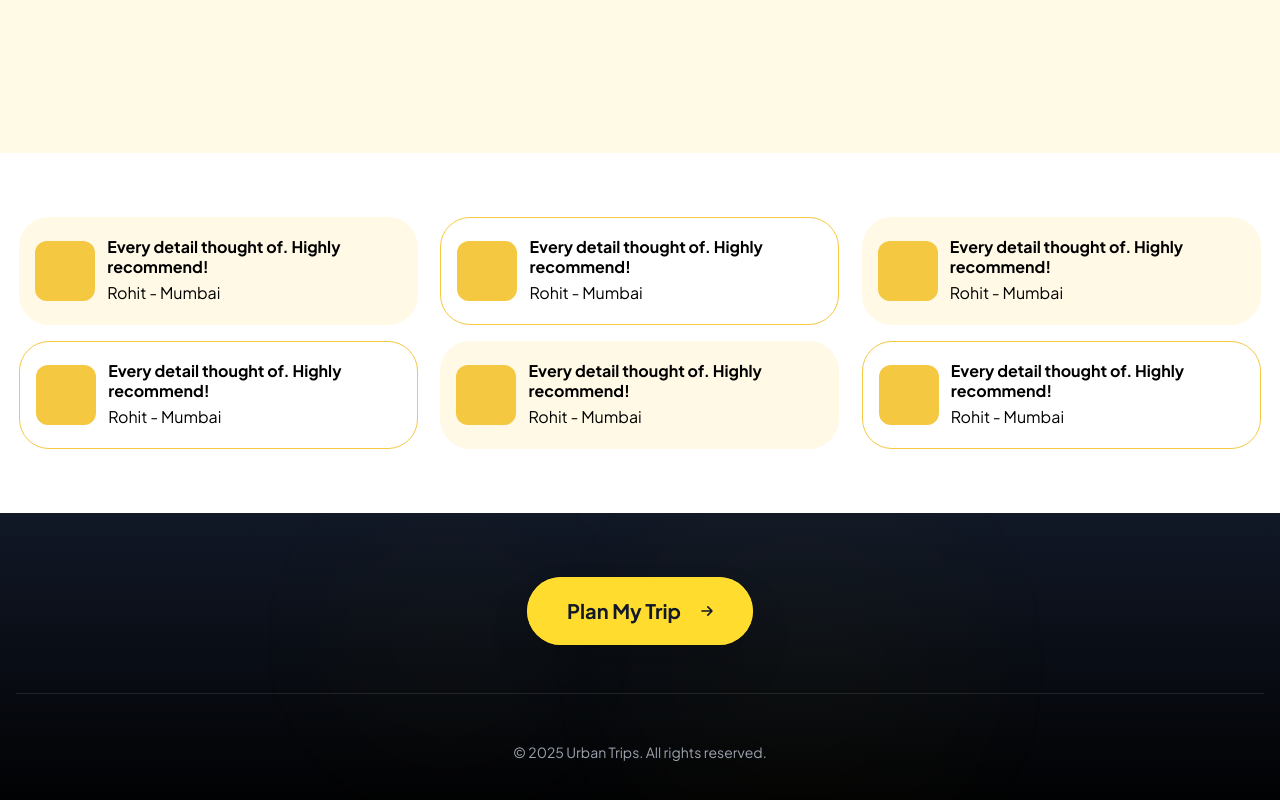
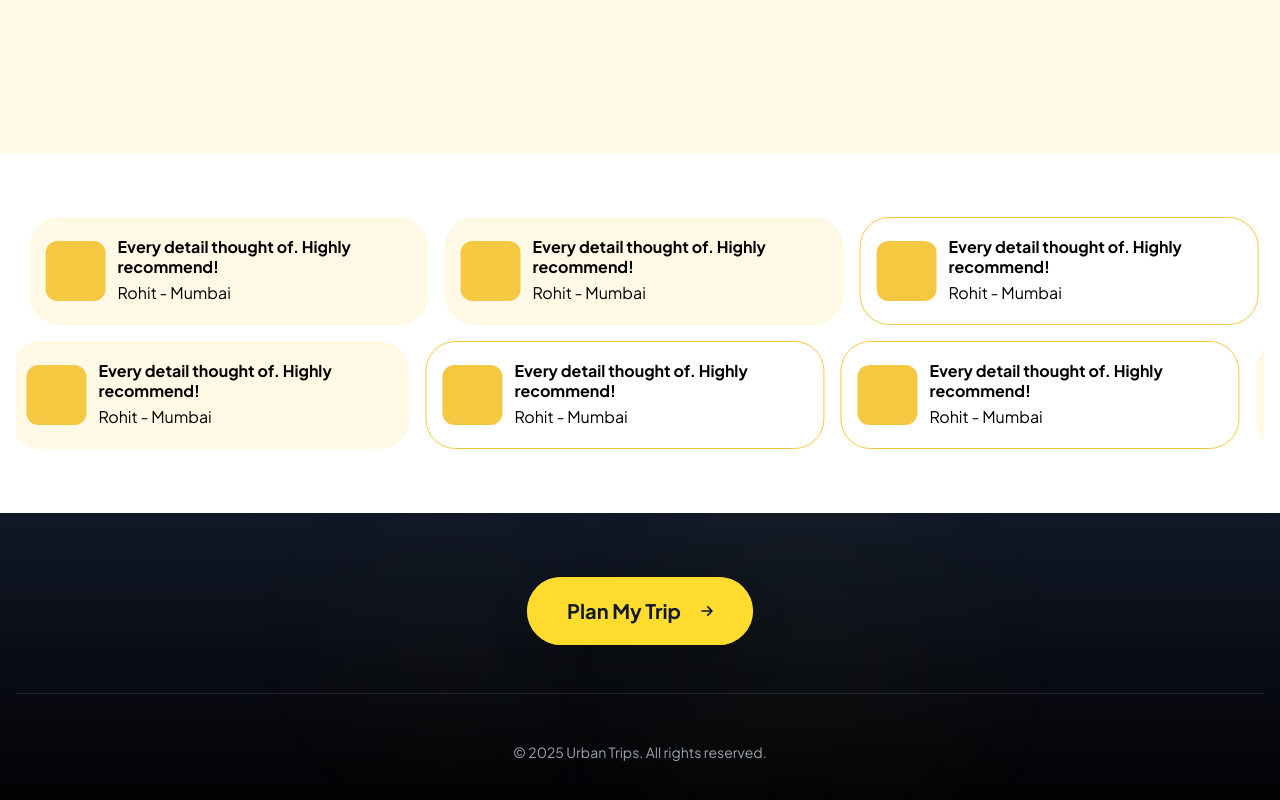
Before and after one commit to urbantrips/ut-client, a Next.js app: page / in a window 1280 px wide. Shown: the part 5373-6173 px from the top of the page. Built offline with nearby package versions, Linux system fonts and the light colour scheme.

Commit message:
add marquee

```diff
--- a/src/components/features/testimonials-section.tsx
+++ b/src/components/features/testimonials-section.tsx
@@ -8,17 +8,16 @@ export function TestimonialsSection() {
     { name: "Rohit", location: "Mumbai" },
   ];
 
-  return (
-    <section className="py-16 px-4 bg-white">
-      <div className="max-w-7xl mx-auto">
-        <div className="grid grid-cols-3 gap-4 justify-items-center">
-          {testimonials.map((testimonial, index) => {
-            const isYellowBackground = index % 2 === 0;
+  const firstRow = testimonials.slice(0, 3);
+  const secondRow = testimonials.slice(3, 6);
+
+  const renderCard = (testimonial: { name: string; location: string }, index: number, rowIndex: number) => {
+    const isYellowBackground = (rowIndex * 3 + index) % 2 === 0;
 
     return (
       <div
-                key={index}
-                className="flex items-center"
+        key={`${rowIndex}-${index}`}
+        className="flex items-center flex-shrink-0"
         style={{
           width: '399px',
           height: '108px',
@@ -51,7 +50,29 @@ export function TestimonialsSection() {
         </div>
       </div>
     );
-          })}
+  };
+
+  return (
+    <section className="py-16 px-4 bg-white overflow-hidden">
+      <div className="max-w-7xl mx-auto">
+        {/* First Row - Marquee to Right */}
+        <div className="mb-4 overflow-hidden">
+          <div className="flex gap-4 animate-marquee-left" style={{ width: 'fit-content' }}>
+            {/* First set of cards */}
+            {firstRow.map((testimonial, index) => renderCard(testimonial, index, 0))}
+            {/* Duplicate set for seamless loop */}
+            {firstRow.map((testimonial, index) => renderCard(testimonial, index, 0))}
+          </div>
+        </div>
+
+        {/* Second Row - Marquee to Left */}
+        <div className="overflow-hidden">
+          <div className="flex gap-4 animate-marquee-right" style={{ width: 'fit-content' }}>
+            {/* First set of cards */}
+            {secondRow.map((testimonial, index) => renderCard(testimonial, index, 1))}
+            {/* Duplicate set for seamless loop */}
+            {secondRow.map((testimonial, index) => renderCard(testimonial, index, 1))}
+          </div>
         </div>
       </div>
     </section>
```
Lines whose indentation alone changed are shown as unchanged.
